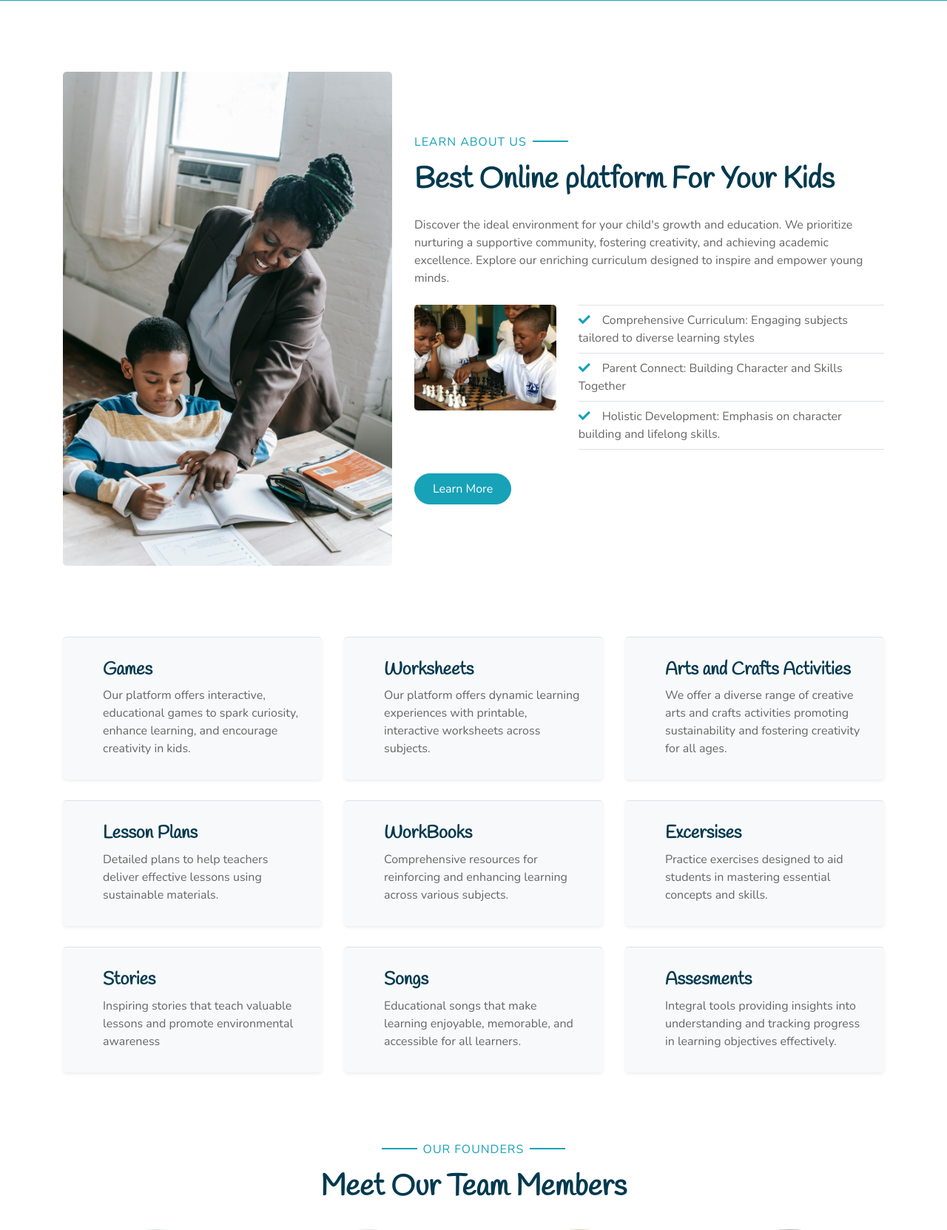
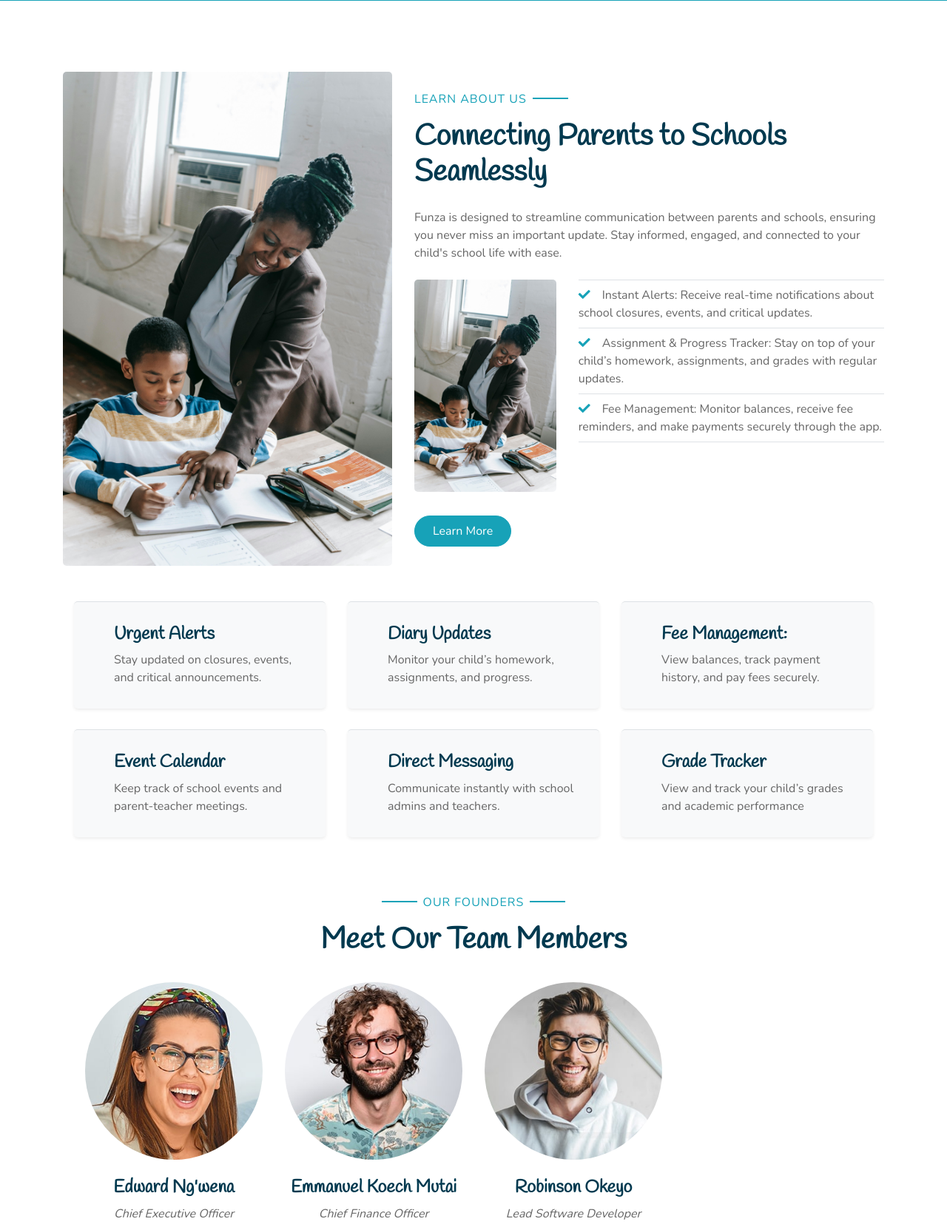
Before and after one commit to sos-robin/Mafunzo, a Django app: page /about/ in a window 1280 px wide. Shown: the part 529-2192 px from the top of the page at 74% size. Run offline with Django 5.2, Linux system fonts and the light colour scheme; some libraries are stand-ins or nearby versions.

Commit message:
about page

```diff
--- a/Funza/templates/Funza/about.html
+++ b/Funza/templates/Funza/about.html
@@ -37,36 +37,33 @@ Funza - Home
             <p class="section-title pr-5">
               <span class="pr-2">Learn About Us</span>
             </p>
-            <h1 class="mb-4">Best Online platform For Your Kids</h1>
+            <h1 class="mb-4">Connecting Parents to Schools Seamlessly</h1>
             <p>
-              Discover the ideal environment for your child's growth and education. We prioritize nurturing a supportive community, fostering creativity, and achieving academic excellence.
-              Explore our enriching curriculum designed to inspire and empower young minds.
-            </p>
+              Funza is designed to streamline communication between parents and schools, ensuring you never miss an important update. Stay informed, engaged, and connected to your child's school life with ease.
             </p>
             <div class="row pt-2 pb-4">
               <div class="col-6 col-md-4">
-                <img class="img-fluid rounded" src="{% static 'img/chess.jpg' %}" alt="" />
+                <img class="img-fluid rounded" src="{% static 'img/teach.jpg' %}" alt="School and Parent Communication" />
               </div>
               <div class="col-6 col-md-8">
                 <ul class="list-inline m-0">
                   <li class="py-2 border-top border-bottom">
-                    <i class="fa fa-check text-primary mr-3"></i>Comprehensive Curriculum: Engaging subjects tailored to diverse learning styles
+                    <i class="fa fa-check text-primary mr-3"></i>Instant Alerts: Receive real-time notifications about school closures, events, and critical updates.
                   </li>
                   <li class="py-2 border-bottom">
-                    <i class="fa fa-check text-primary mr-3"></i>Parent Connect: Building Character and Skills Together
+                    <i class="fa fa-check text-primary mr-3"></i>Assignment & Progress Tracker: Stay on top of your child’s homework, assignments, and grades with regular updates.
                   </li>
                   <li class="py-2 border-bottom">
-                    <i class="fa fa-check text-primary mr-3"></i>Holistic Development: Emphasis on character building and lifelong skills.
+                    <i class="fa fa-check text-primary mr-3"></i>Fee Management: Monitor balances, receive fee reminders, and make payments securely through the app.
                   </li>
                 </ul>
               </div>
             </div>
             <a href="" class="btn btn-primary mt-2 py-2 px-4">Learn More</a>
           </div>
-        </div>
-      </div>
-    </div>
+
     <!-- About End -->
+
 
     <!-- Facilities Start -->
     <div class="container-fluid pt-5">
@@ -81,11 +78,9 @@ Funza - Home
                 class="flaticon-050-fence h1 font-weight-normal text-primary mb-3"
               ></i>
               <div class="pl-4">
-                <h4>Games</h4>
+                <h4> Urgent Alerts</h4>
                 <p class="m-0">
-                   Our platform offers interactive,
-                  educational games to spark curiosity, enhance learning, and encourage creativity in kids.
-
+                  Stay updated on closures, events, and critical announcements.
                 </p>
               </div>
             </div>
@@ -99,10 +94,9 @@ Funza - Home
                 class="flaticon-022-drum h1 font-weight-normal text-primary mb-3"
               ></i>
               <div class="pl-4">
-                <h4>Worksheets</h4>
+                <h4>Diary Updates</h4>
                 <p class="m-0">
-                  Our platform offers dynamic learning experiences with printable,
-                  interactive worksheets across subjects.
+                  Monitor your child’s homework, assignments, and progress.
                 </p>
               </div>
             </div>
@@ -116,9 +110,9 @@ Funza - Home
                 class="flaticon-030-crayons h1 font-weight-normal text-primary mb-3"
               ></i>
               <div class="pl-4">
-                <h4>Arts and Crafts Activities</h4>
+                <h4>Fee Management:</h4>
                 <p class="m-0">
-                  We offer a diverse range of creative arts and crafts activities promoting sustainability and fostering creativity for all ages.
+                  View balances, track payment history, and pay fees securely.
 
                 </p>
               </div>
@@ -133,10 +127,12 @@ Funza - Home
                 class="flaticon-017-toy-car h1 font-weight-normal text-primary mb-3"
               ></i>
               <div class="pl-4">
-                <h4>Lesson Plans</h4>
+                <h4>                Event Calendar
+                </h4>
                 <p class="m-0">
-                Detailed plans to help teachers deliver effective lessons using sustainable materials.
-                </p>
+                  Keep track of school events and parent-teacher meetings.                </p>
+
+
               </div>
             </div>
           </div>
@@ -149,9 +145,9 @@ Funza - Home
                 class="flaticon-025-sandwich h1 font-weight-normal text-primary mb-3"
               ></i>
               <div class="pl-4">
-                <h4>WorkBooks</h4>
+                <h4>Direct Messaging</h4>
                 <p class="m-0">
-                  Comprehensive resources for reinforcing and enhancing learning across various subjects.
+                  Communicate instantly with school admins and teachers.
                 </p>
               </div>
             </div>
@@ -165,65 +161,12 @@ Funza - Home
                 class="flaticon-047-backpack h1 font-weight-normal text-primary mb-3"
               ></i>
               <div class="pl-4">
-                <h4>Excersises</h4>
+                <h4>Grade Tracker</h4>
                 <p class="m-0">
-                  Practice exercises designed to aid students in mastering essential concepts and skills.
-                </p>
+                  View and track your child’s grades and academic performance                </p>
               </div>
             </div>
           </div>
-          <div class="col-lg-4 col-md-6 pb-1">
-            <div
-              class="d-flex bg-light shadow-sm border-top rounded mb-4"
-              style="padding: 30px"
-            >
-              <i
-                class="flaticon-047-backpack h1 font-weight-normal text-primary mb-3"
-              ></i>
-              <div class="pl-4">
-                <h4>Stories</h4>
-                <p class="m-0">
-                Inspiring stories that teach valuable lessons and promote environmental awareness
-                </p>
-              </div>
-            </div>
-          </div>
-          <div class="col-lg-4 col-md-6 pb-1">
-            <div
-              class="d-flex bg-light shadow-sm border-top rounded mb-4"
-              style="padding: 30px"
-            >
-              <i
-                class="flaticon-047-backpack h1 font-weight-normal text-primary mb-3"
-              ></i>
-              <div class="pl-4">
-                <h4>Songs</h4>
-                <p class="m-0">
-                  Educational songs that make learning enjoyable, memorable, and accessible for all learners.
-
-                </p>
-              </div>
-            </div>
-          </div>
-          <div class="col-lg-4 col-md-6 pb-1">
-            <div
-              class="d-flex bg-light shadow-sm border-top rounded mb-4"
-              style="padding: 30px"
-            >
-              <i
-                class="flaticon-047-backpack h1 font-weight-normal text-primary mb-3"
-              ></i>
-              <div class="pl-4">
-                <h4>Assesments</h4>
-                <p class="m-0">
-                  Integral tools providing insights into understanding and tracking progress in learning objectives effectively.
-                </p>
-              </div>
-            </div>
-          </div>
-        </div>
-      </div>
-    </div>
 
     <!-- Facilities end-->
 
@@ -302,38 +245,7 @@ Funza - Home
             <h4>Emmanuel Koech Mutai</h4>
             <i>Chief Finance Officer</i>
           </div>
-          <div class="col-md-6 col-lg-3 text-center team mb-5">
-            <div
-              class="position-relative overflow-hidden mb-4"
-              style="border-radius: 100%"
-            >
-              <img class="img-fluid w-100" src="img/team-3.jpg" alt="" />
-              <div
-                class="team-social d-flex align-items-center justify-content-center w-100 h-100 position-absolute"
-              >
-                <a
-                  class="btn btn-outline-light text-center mr-2 px-0"
-                  style="width: 38px; height: 38px"
-                  href="#"
-                  ><i class="fab fa-twitter"></i
-                ></a>
-                <a
-                  class="btn btn-outline-light text-center mr-2 px-0"
-                  style="width: 38px; height: 38px"
-                  href="#"
-                  ><i class="fab fa-facebook-f"></i
-                ></a>
-                <a
-                  class="btn btn-outline-light text-center px-0"
-                  style="width: 38px; height: 38px"
-                  href="#"
-                  ><i class="fab fa-linkedin-in"></i
-                ></a>
-              </div>
-            </div>
-            <h4>Brain Maiyo</h4>
-            <i>Curriculum Director</i>
-          </div>
+
           <div class="col-md-6 col-lg-3 text-center team mb-5">
             <div
               class="position-relative overflow-hidden mb-4"
--- a/Funza/templates/Funza/footer.html
+++ b/Funza/templates/Funza/footer.html
@@ -6,9 +6,8 @@
           <i class="flaticon-043-teddy-bear"></i>
           <span class="text-white">Funza</span>
         </a>
-        <p>Funza transforms everyday waste into powerful learning tools, ensuring accessible,
-          affordable education through our comprehensive online platform dedicated to sustainability and learning.
-
+        <p>
+          Funza bridges the gap between schools and parents by providing a platform for instant updates, secure fee payments, and a streamlined communication experience.
         </p>
         <div class="d-flex justify-content-start mt-4">
           <a class="btn btn-outline-primary rounded-circle text-center mr-2 px-0" style="width: 38px; height: 38px" href="#">
```
Also changed, not shown: Funza/templates/Funza/index.html (+7 -9 lines).
